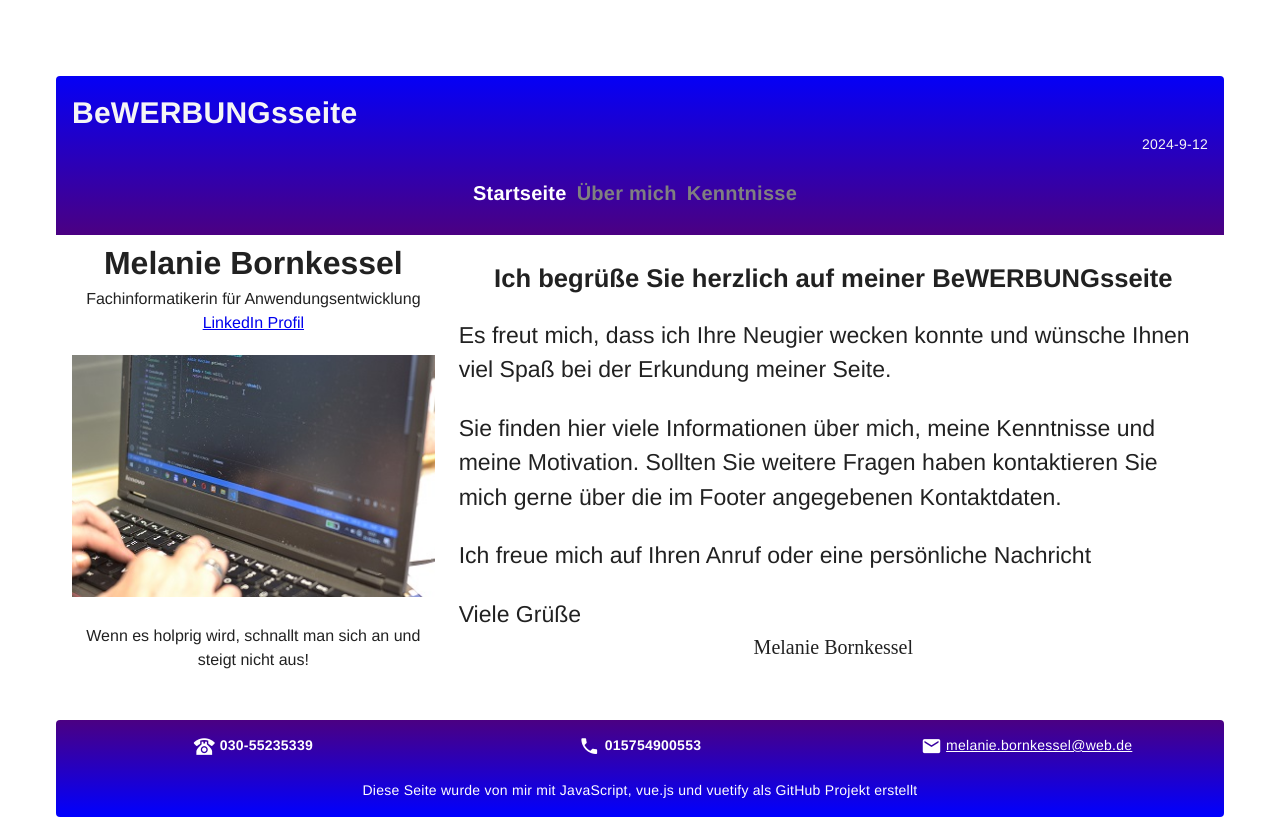
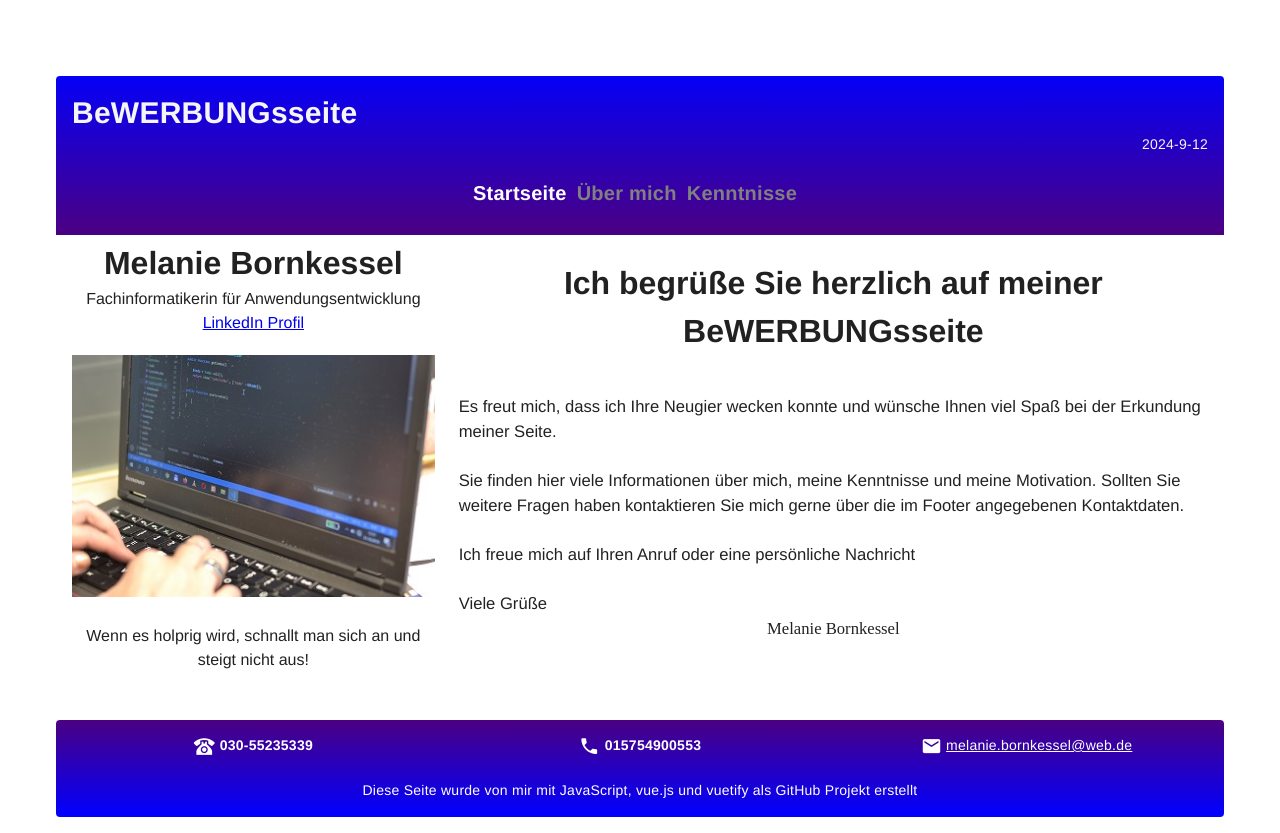
Before and after one commit to melanieborn/Bewerbungsseite, a Vue app in the folder myweb/: page / in a window 1280 px wide. Built offline with nearby package versions, Linux system fonts and the light colour scheme.

Commit message:
changes 3

```diff
--- a/myweb/src/components/AboutMe.vue
+++ b/myweb/src/components/AboutMe.vue
@@ -13,7 +13,7 @@
                 <p class="hidden-md-and-up resp"> In meiner Freizeit bin ich ehrenamtlich tätig. </p>
             </v-col>
             <v-col cols="8">
-              <h2 class="hidden-sm-and-down pa-5" style="font-size:2vw;">Darf ich vorstellen:</h2>
+              <h1 class="hidden-sm-and-down pa-5" >Darf ich vorstellen:</h1>
               <h4 class="hidden-md-and-up pa-5" style="font-size:2vw;">Darf ich vorstellen:</h4>
                 <p class="links hidden-sm-and-down" >Ich bin Melanie Bornkessel, eine engagierte Junior Frontend Entwicklerin.
                   Erste Erfahrungen mit der Programmierung konnte ich während meiner Tätigkeit beim
--- a/myweb/src/components/KentNisse.vue
+++ b/myweb/src/components/KentNisse.vue
@@ -2,48 +2,61 @@
     <v-container>
         <v-row>
             <v-col cols="4">
-              <h1 class="hidden-sm-and-down" style="font-size:2vw;"> Melanie Bornkessel </h1>
-            <h4 class="hidden-md-and-up" style="font-size:2vw;">Melanie Bornkessel</h4>
+              <h1 class="hidden-sm-and-down"> Melanie Bornkessel </h1>
+            <h4 class="hidden-md-and-up">Melanie Bornkessel</h4>
             <a class="hidden-sm-and-down" href="https://www.linkedin.com/in/melanie-bornkessel-b3a143194">LinkedIn Profil</a>
             <a class="hidden-md-and-up resp" href="https://www.linkedin.com/in/melanie-bornkessel-b3a143194">LinkedIn Profil</a>
           </v-col>
             <v-col cols="8" >
-                <h2 class="hidden-sm-and-down pt-12" style="font-size:2vw;"> Eine Übersicht meiner wichtigsten Kenntnisse </h2>
+                <h1 class="hidden-sm-and-down pa-5"> Eine Übersicht meiner wichtigsten Kenntnisse </h1>
                 <h4 class="hidden-md-and-up pt-5" style="font-size:2vw;">Eine Übersicht meiner wichtigsten Kenntnisse</h4>
             </v-col>
         </v-row>
         <v-row>
             <v-col cols="4">
-               <p  class="prog" style="font-size:1.8vw;"> Programmierung: </p>
+               <p  class="prog hidden-sm-and-down" > Programmierung: </p>
+               <p  class="hidden-md-and-up prog-resp" > Programmierung: </p>
             </v-col>
             <v-col cols="8">
-               <p class="kent" style="font-size:2.1vw;"> JavaScript, HTML, CSS, JSON, Python, PHP, MySql, Ajax, npm </p>
+               <p class="kent hidden-sm-and-down" > JavaScript, HTML, CSS, JSON, Python, PHP, MySql, Ajax, npm </p>
+               <p class="kent hidden-md-and-up resp" > JavaScript, HTML, CSS, JSON, Python, PHP, MySql, Ajax, npm </p>
               </v-col>
         </v-row>
         <v-row>
             <v-col cols="4">
-              <p class="prog" style="font-size:1.8vw;"> Frameworks: </p>
+              <p class="prog hidden-sm-and-down"> Frameworks: </p>
+              <p class="hidden-md-and-up prog-resp"> Frameworks: </p>
             </v-col>
             <v-col cols="8">
-              <p class="kent" style="font-size:2.1vw;"> Vue.js, vuetify, Laravel, Bootstrap, Wireframes </p>
+              <p class="kent hidden-sm-and-down" > Vue.js, vuetify, Laravel, Bootstrap, Wireframes </p>
+              <p class="kent hidden-md-and-up resp" > Vue.js, vuetify, Laravel, Bootstrap, Wireframes </p>
             </v-col>
         </v-row>
         <v-row>
             <v-col cols="4">
-              <p class="prog" style="font-size:1.8vw;"> Sonstiges: </p>
+              <p class="prog hidden-sm-and-down"> Sonstiges: </p>
+              <p class="hidden-md-and-up prog-resp"> Sonstiges: </p>
+
             </v-col>
             <v-col cols="8">
-              <p class="kent" style="font-size:2.1vw;"> Scrum, Azur DevOps, Kanban, Jira, Trello, Git, Xampp, Adobe, Material Design, SPA, Datenbanken,
+              <p class="kent hidden-sm-and-down"> Scrum, Azur DevOps, Kanban, Jira, Trello, Git, Xampp, Adobe, Material Design, SPA, Datenbanken,
+                 automatisierte Integrationtest, Swagger </p>
+                 <p class="kent hidden-md-and-up resp"> Scrum, Azur DevOps, Kanban, Jira, Trello, Git, Xampp, Adobe, Material Design, SPA, Datenbanken,
                  automatisierte Integrationtest, Swagger </p>
             </v-col>
      </v-row>
      <v-row>
             <v-col cols="4">
-              <p class="prog" style="font-size:1.8vw;"> Nachweise als Pdf Download </p>
+              <p class="prog hidden-sm-and-down"> Nachweise als Pdf Download </p>
+              <p class="hidden-md-and-up prog-resp"> Nachweise als Pdf Download </p>
+
             </v-col>
             <v-col cols="8" class="pdfcol">
-              <a href="/files/zeugnis.pdf" download class="pdf" style="font-size:2.1vw;">Zeugnis,</a>  <a href="/files/scrum.pdf" download class="pdf" style="font-size:2.1vw;">Scrum,</a>
-              <a href="/files/ITIL.pdf" download class="pdf" style="font-size:2.1vw;">ITIL</a>
+              <a href="/files/zeugnis.pdf" download class="pdf hidden-sm-and-down">Zeugnis,</a>  <a href="/files/scrum.pdf" download class="pdf hidden-sm-and-down">Scrum,</a>
+              <a href="/files/ITIL.pdf" download class="pdf hidden-sm-and-down">ITIL</a>
+              <a href="/files/zeugnis.pdf" download class="pdfresp hidden-md-and-up">Zeugnis,</a>  <a href="/files/scrum.pdf" download class="pdfresp hidden-md-and-up">Scrum,</a>
+              <a href="/files/ITIL.pdf" download class="pdfresp hidden-md-and-up">ITIL</a>
+
             </v-col>
      </v-row>
     </v-container>
@@ -88,6 +101,7 @@
         border-radius: 12px;
         padding: 5px;
         font-weight: bold;
+        font-size: 25px;
       }
       .prog-resp {
         background-color: #005f6a;
@@ -98,7 +112,7 @@
       }
       .kent {
         text-align: left;
-        font-size: 25px;
+        font-size: 30px;
       }
       .rechts {
         font-size: 20px;
@@ -110,7 +124,12 @@
       .pdf {
        margin-right: 15px;
       color: black;
-      font-size: 25px;
+      font-size: 30px;
+  }
+  .pdfresp {
+    margin-right: 15px;
+      color: black;
+      font-size: 10px;
   }
   .pdfcol {
     text-align: left;
--- a/myweb/src/components/StartSeite.vue
+++ b/myweb/src/components/StartSeite.vue
@@ -14,20 +14,29 @@
             <p class="hidden-md-and-up resp"> Wenn es holprig wird, schnallt man sich an und steigt nicht aus! </p>
         </v-col>
         <v-col cols="8" >
-          <h2 class="hidden-sm-and-down pa-5" style="font-size:2vw;">Ich begrüße Sie herzlich auf meiner BeWERBUNGsseite</h2>
+          <h1 class="hidden-sm-and-down pa-5" >Ich begrüße Sie herzlich auf meiner BeWERBUNGsseite</h1>
               <h4 class="hidden-md-and-up pa-2" style="font-size:2vw;">Ich begrüße Sie herzlich auf meiner BeWERBUNGsseite</h4>
-            <p class="links" style="font-size:1.8vw;"> Es freut mich, dass ich Ihre Neugier wecken konnte und wünsche Ihnen viel Spaß bei der
+            <p class="links hidden-sm-and-down pt-5" style="font-size:1.3vw;"> Es freut mich, dass ich Ihre Neugier wecken konnte und wünsche Ihnen viel Spaß bei der
+                Erkundung meiner Seite.
+            </p>
+            <p class="links hidden-md-and-up resp"> Es freut mich, dass ich Ihre Neugier wecken konnte und wünsche Ihnen viel Spaß bei der
                 Erkundung meiner Seite.
             </p>
             <br />
-            <p class="links" style="font-size:1.8vw;"> Sie finden hier viele Informationen über mich, meine Kenntnisse und meine Motivation.
+            <p class="links hidden-sm-and-down" style="font-size:1.3vw;"> Sie finden hier viele Informationen über mich, meine Kenntnisse und meine Motivation.
+                Sollten Sie weitere Fragen haben kontaktieren Sie mich gerne über die im Footer angegebenen Kontaktdaten.
+            </p>
+            <p class="links hidden-md-and-up resp" > Sie finden hier viele Informationen über mich, meine Kenntnisse und meine Motivation.
                 Sollten Sie weitere Fragen haben kontaktieren Sie mich gerne über die im Footer angegebenen Kontaktdaten.
             </p>
             <br />
-            <p class="links" style="font-size:1.8vw;"> Ich freue mich auf Ihren Anruf oder eine persönliche Nachricht </p>
+            <p class="links hidden-sm-and-down" style="font-size:1.3vw;"> Ich freue mich auf Ihren Anruf oder eine persönliche Nachricht </p>
+            <p class="links hidden-md-and-up resp" > Ich freue mich auf Ihren Anruf oder eine persönliche Nachricht </p>
+
             <br />
-            <p class="links" style="font-size:1.8vw;"> Viele Grüße </p>
-            <p class="sign"> Melanie Bornkessel </p>
+            <p class="links hidden-sm-and-down" style="font-size:1.3vw;"> Viele Grüße </p>
+            <p class="links hidden-md-and-up resp" > Viele Grüße </p>
+            <p class="sign" style="font-size:1.3vw;"> Melanie Bornkessel </p>
 
 
         </v-col>
```
Lines whose indentation alone changed are shown as unchanged.
